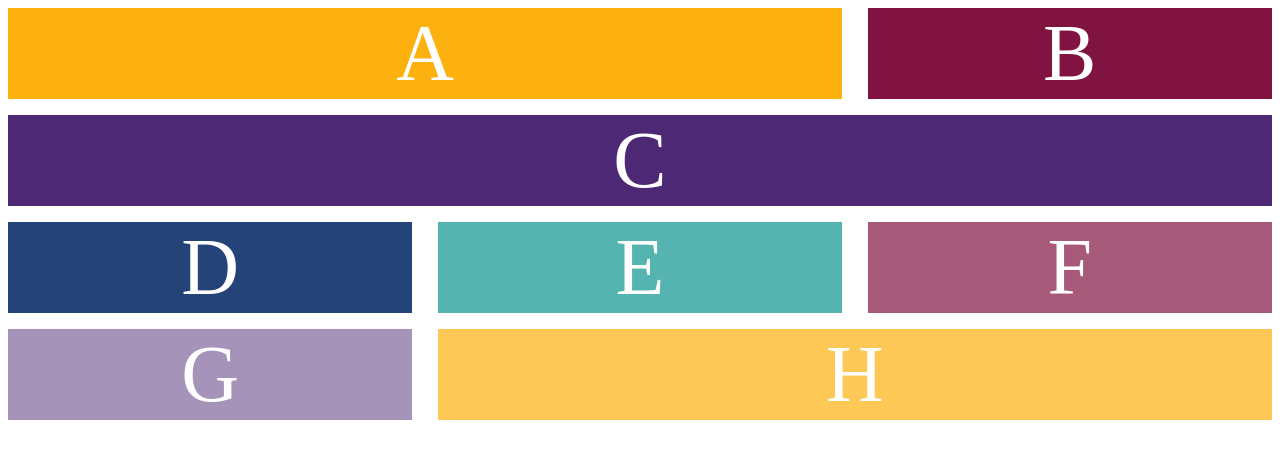
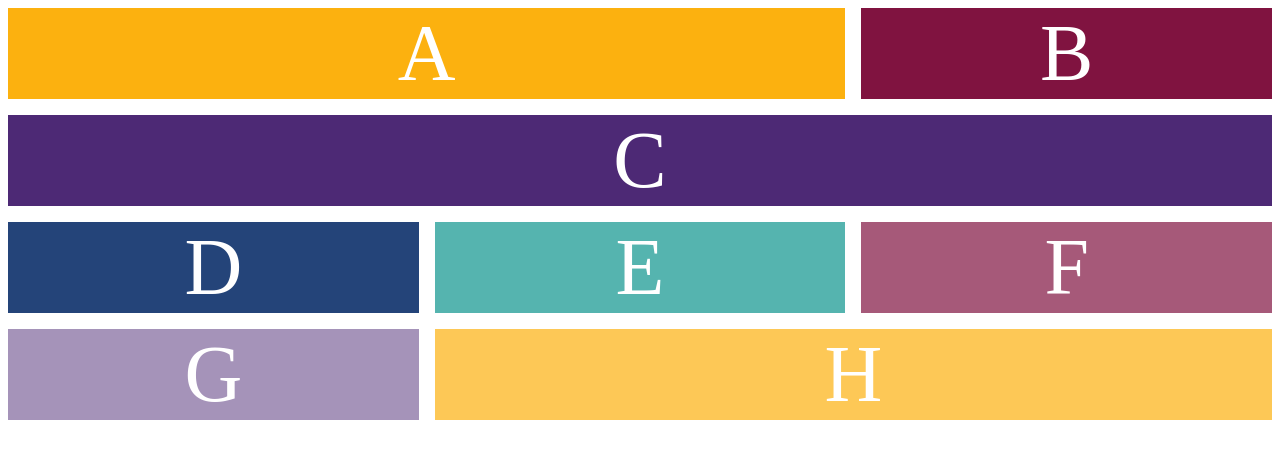
Before and after one commit to juicecultus/css-layouts, a plain HTML site: page 01-review/index.html in a window 1280 px wide. Drawn offline with Linux system fonts and the light colour scheme.

Commit message:
add solution 2 to exercise 01

```diff
--- a/01-review/style.css
+++ b/01-review/style.css
@@ -1,4 +1,5 @@
 /* scroll for starting CSS and hints; instructions in JS window -> */
+/* Part 1
 .wrapper {
   display: flex;
   flex-flow: row wrap;
@@ -21,6 +22,20 @@
 .f,
 .g {
   flex-basis: 32%;
+} */
+
+/* Part 2 */
+.wrapper {
+  display: grid;
+  grid-template-columns: repeat(3, 1fr);
+  gap: 1em;
+}
+.a,
+.h {
+  grid-column: span 2;
+}
+.c {
+  grid-column: span 3;
 }
 
 /* HINT: Three types of Grid syntax might include:
```
